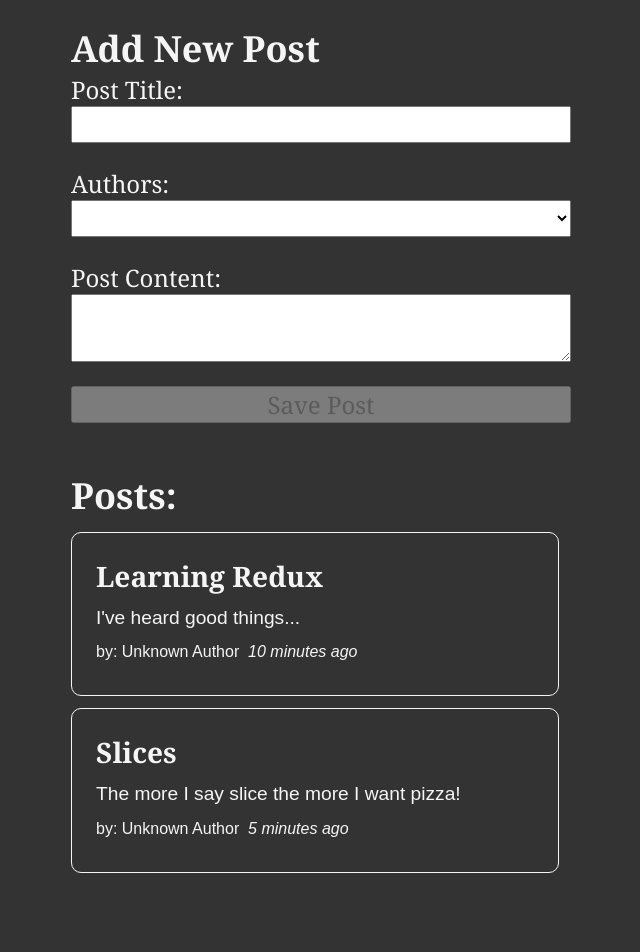
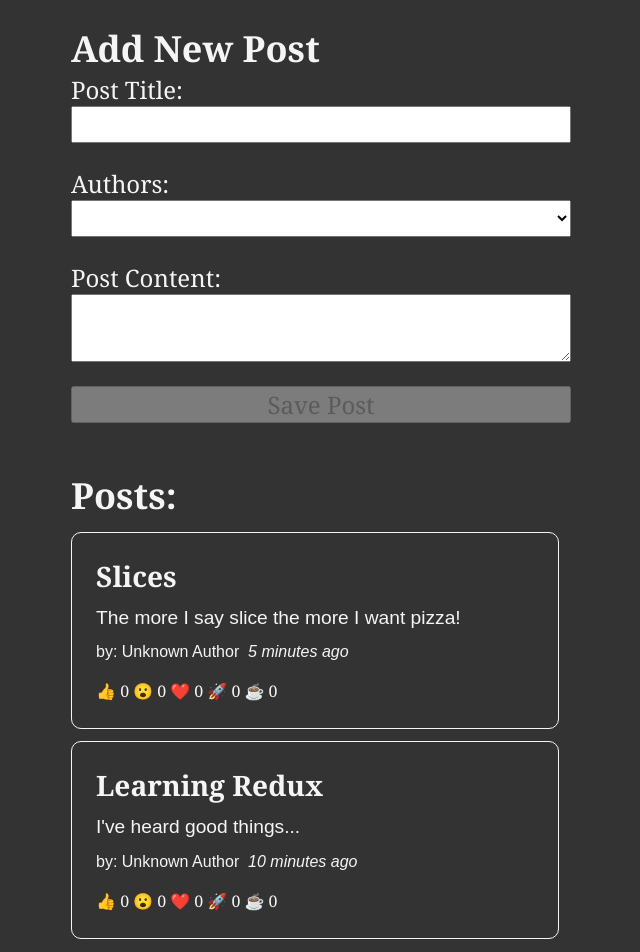
Before and after one commit to nish16111/react-redux-bulletin-board, a React (Create React App) app: page / in a window 1280 px wide. Shown: the top 952 px of the page, without its empty margins (319-959 px from the left). Built offline with nearby package versions, Linux system fonts and the light colour scheme.

Commit message:
Added ReactionButtons component

```diff
--- a/src/features/posts/PostsList.js
+++ b/src/features/posts/PostsList.js
@@ -3,24 +3,28 @@
 import { selectAllPosts } from './postsSlice';
 import PostAuthor from './PostAuthor';
 import TimeAgo from './TimeAgo';
+import ReactionButtons from './ReactionButtons';
 
 const PostsList = () => {
 
     const posts = useSelector(selectAllPosts);
 
-    const renderedPosts = posts.map((posts) => {
+    const orderedPosts = posts.slice().sort((a, b) => b.date.localeCompare(a.date))
+
+    const renderedPosts = orderedPosts.map((post) => {
         return(
-            <article key={posts.id}>
+            <article key={post.id}>
 
                 <div style={{display: 'flex'}}>
-                    <h3>{posts.title}</h3>
+                    <h3>{post.title}</h3>
                 </div>
 
-                <p>{posts.content.substring(0, 100)}</p>
+                <p>{post.content.substring(0, 100)}</p>
                 <p className='postCredit'>
-                    <PostAuthor userId={posts.userId}/>
-                    <TimeAgo timestamp={posts.date}/>
+                    <PostAuthor userId={post.userId}/>
+                    <TimeAgo timestamp={post.date}/>
                 </p>
+                <ReactionButtons post={post}/>
             </article>
         )
     })
--- /dev/null
+++ b/src/features/posts/ReactionButtons.js
@@ -0,0 +1,40 @@
+import React from 'react'
+import { reactionAdded } from "./postsSlice";
+import { useDispatch } from "react-redux";
+
+const reactionEmoji = {
+    thumbsUp: '👍',
+    wow: '😮',
+    heart: '❤️',
+    rocket: '🚀',
+    coffee: '☕'
+}
+
+
+const ReactionButtons = ({ post }) => {
+    const dispatch = useDispatch()
+
+    const reactionButtons = Object.entries(reactionEmoji).map(([name, emoji]) => {
+        return(
+            <button
+                key={name}
+                type="button"
+                className='reactionButton'
+                onClick={() => {
+                    dispatch(reactionAdded({ postId: post.id, reaction: name }))
+                }}
+            >
+                {emoji} {post.reactions[name]}
+            </button>
+        )
+    })
+
+
+  return (
+    <div>
+      {reactionButtons}
+    </div>
+  )
+}
+
+export default ReactionButtons
--- a/src/features/posts/postsSlice.js
+++ b/src/features/posts/postsSlice.js
@@ -6,13 +6,27 @@
         id: 1,
         title: "Learning Redux",
         content: "I've heard good things...",
-        date: sub(new Date(), {minutes: 10}).toISOString()
+        date: sub(new Date(), {minutes: 10}).toISOString(),
+        reactions: {
+            thumbsUp: 0,
+            wow: 0,
+            heart: 0,
+            rocket: 0,
+            coffee: 0
+        }
     },
     {
         id: 2,
         title:"Slices",
         content: "The more I say slice the more I want pizza!",
-        date: sub(new Date(), {minutes: 5}).toISOString()
+        date: sub(new Date(), {minutes: 5}).toISOString(),
+        reactions: {
+            thumbsUp: 0,
+            wow: 0,
+            heart: 0,
+            rocket: 0,
+            coffee: 0
+        }
     }
 ]
 
@@ -31,9 +45,23 @@
                         title,
                         content,
                         date: new Date().toISOString(),
-                        userId
+                        userId,
+                        reactions: {
+                            thumbsUp: 0,
+                            wow: 0,
+                            heart: 0,
+                            rocket: 0,
+                            coffee: 0
+                        }
                     }
                 }
+            }
+        },
+        reactionAdded(state, action) {
+            const { postId, reaction } = action.payload
+            const existingPost = state.find((post) => post.id === postId)
+            if(existingPost) {
+                existingPost.reactions[reaction]++
             }
         }
     }
@@ -41,6 +69,6 @@
 
 export const selectAllPosts = (state) => state.posts;
 
-export const { postAdded } = postsSlice.actions;
+export const { postAdded, reactionAdded } = postsSlice.actions;
 
 export const postsReducer =  postsSlice.reducer;
```
